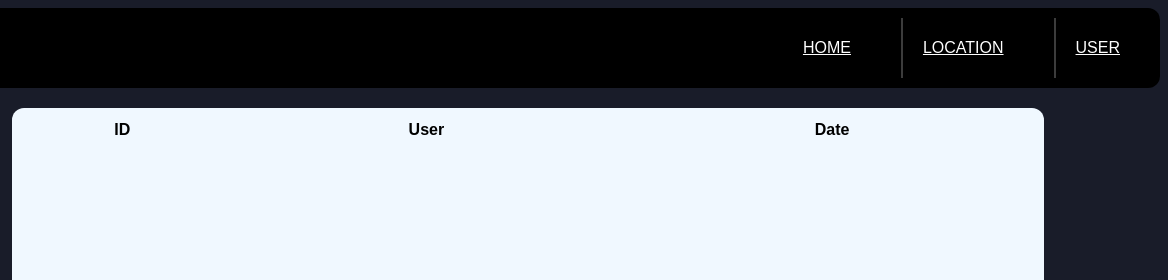
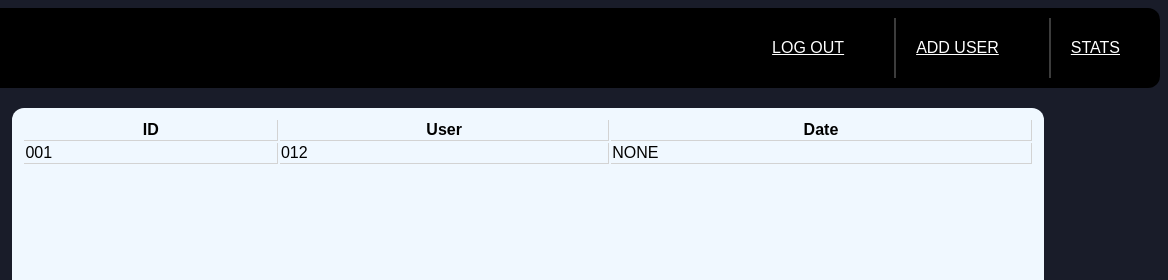
Before and after one commit to fernando-cb12/DrakkarAdmin, a website: page admin.html in a window 1280 px wide. Shown: the top 280 px of the page, 112-1280 px from the left. Drawn offline with Linux system fonts and the light colour scheme.

Commit message:
added design to the admin site

```diff
--- a/admin.html
+++ b/admin.html
@@ -13,27 +13,27 @@
         </div>
         <div id = "header_buttons">
             <div id="button_container">
-                <u>HOME</u>
+                <u>LOG OUT</u>
             </div>
             <div id="button_container">
-                <u>LOCATION</u>
+                <u>ADD USER</u>
             </div>
             <div id="button_container">
-                <u>USER</u>
+                <u>STATS</u>
             </div>
         </div>
     </header>
     <div id="table_container">
         <table>
             <tr>
-                <th>ID</th>
-                <th>User</th>
-                <th>Date</th>
+                <th class = "table_cell">ID</th>
+                <th class = "table_cell">User</th>
+                <th class = "table_cell">Date</th>
             </tr>
             <tr>
-                <td></td>
-                <td></td>
-                <td></td>
+                <td class = "table_cell">001</td>
+                <td class = "table_cell">012</td>
+                <td class = "table_cell">NONE</td>
             </tr>
         </table>
     </div>
--- a/style.css
+++ b/style.css
@@ -103,3 +103,8 @@ header{
 table{
     width: 100%;
 }
+
+.table_cell{
+    border-bottom: 1px solid lightgray;
+    border-right: 1px solid lightgray;
+}
```
